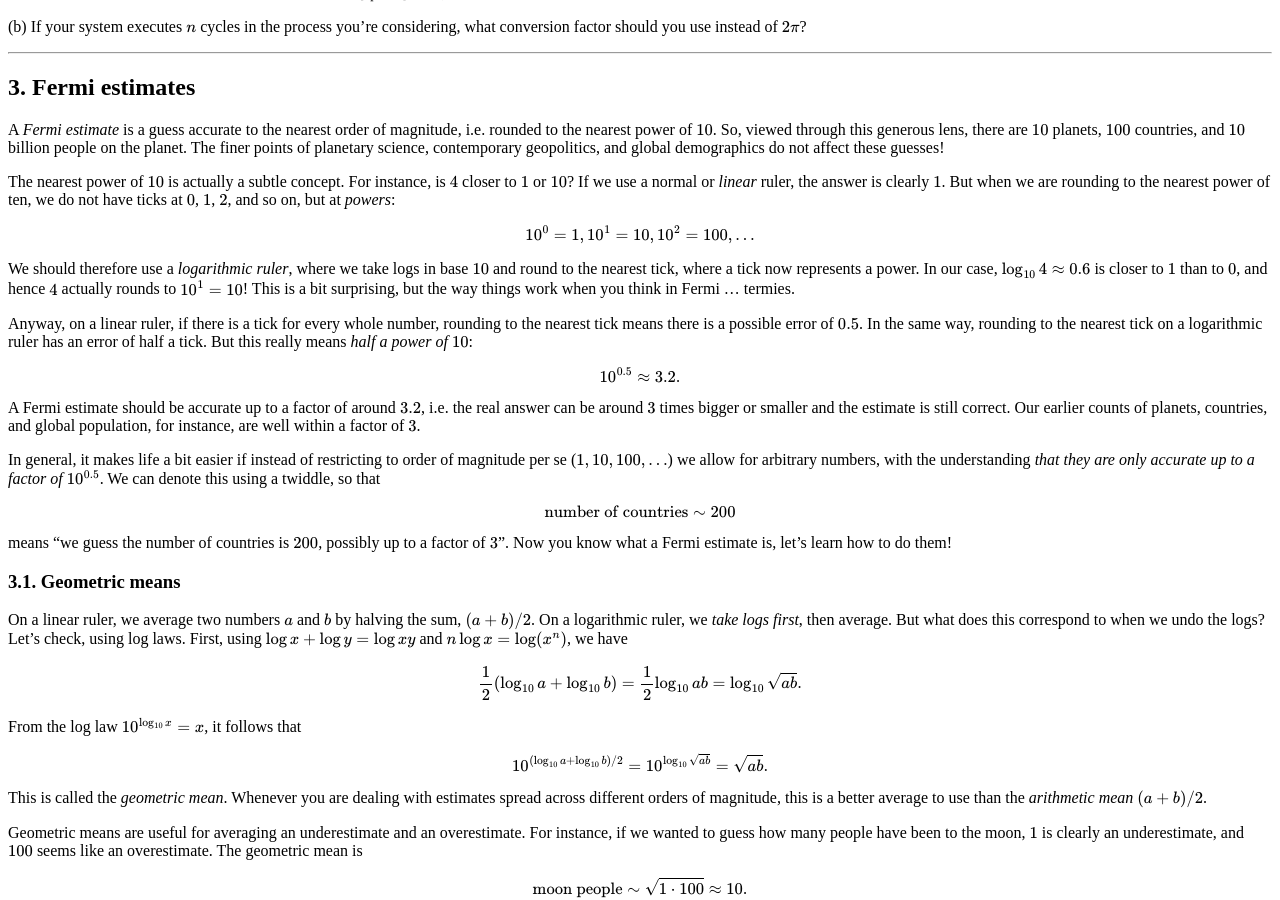
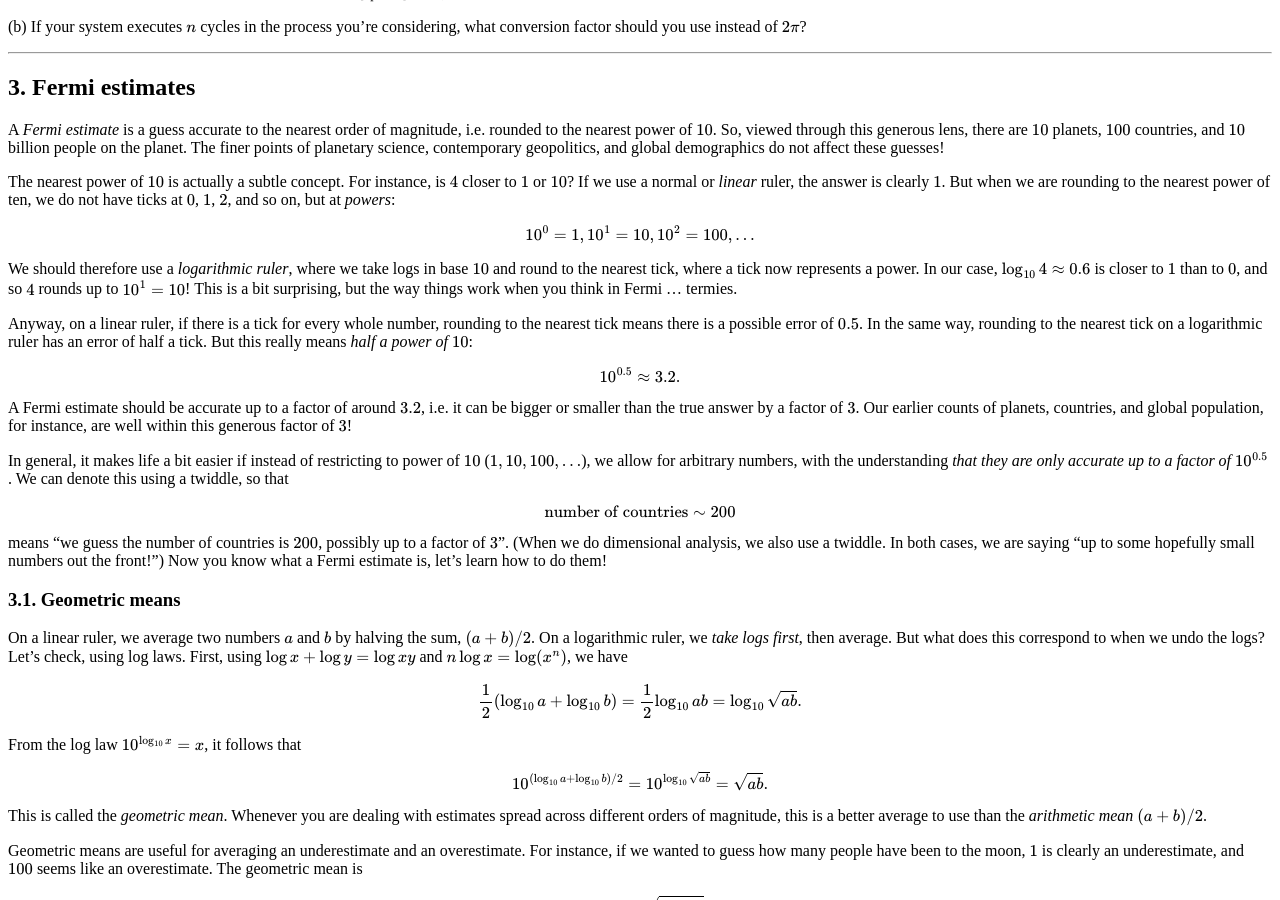
Before and after one commit to hapax/hapax.github.io, a Jekyll site: the page built from assets/simple-physics.md, in a window 1280 px wide and 900 px high, scrolled down 5483 px. Built offline with Jekyll 4.4.1, drawn with Linux system fonts in a browser that asks for light colours; our own code applies the rules of GitHub Pages for plain Markdown files; formulas are drawn with MathJax 3; a script that is not in the unit is left out.

Commit message:
Update simple-physics.md

```diff
--- a/assets/simple-physics.md
+++ b/assets/simple-physics.md
@@ -574,7 +574,7 @@ We should therefore use a *logarithmic ruler*, where we take logs in
 base $10$ and round to the nearest tick, where a tick now represents a
 power.
 In our case, $\log_{10}4 \approx 0.6$ is closer to $1$ than to $0$,
-and hence $4$ actually rounds to $10^1 = 10$!
+and so $4$ rounds up to $10^1 = 10$!
 This is a bit surprising, but the way things work when you think in
 Fermi ... termies.
 
@@ -588,14 +588,14 @@ $$
 10^{0.5} \approx 3.2.
 $$
 
-A Fermi estimate should be accurate up to a factor of around $3.2$,
-i.e. the real answer can be around $3$ times bigger or smaller and the
-estimate is still correct.
+A Fermi estimate should be accurate up to a factor of around
+$3.2$, i.e. it can be bigger or smaller than the true answer by a
+factor of $3$.
 Our earlier counts of planets, countries, and global population, for
-instance, are well within a factor of $3$.
+instance, are well within this generous factor of $3$!
 
 In general, it makes life a bit easier if instead of restricting to
-order of magnitude per se ($1, 10, 100, \ldots$) we allow for
+power of $10$ ($1, 10, 100, \ldots$), we allow for
 arbitrary numbers, with the understanding *that they are only accurate
 up to a factor of* $10^{0.5}$.
 We can denote this using a twiddle, so that
@@ -606,6 +606,8 @@ $$
 
 means "we guess the number of countries is $200$, possibly up to a
 factor of $3$".
+(When we do dimensional analysis, we also use a twiddle.
+In both cases, we are saying "up to some hopefully small numbers out the front!")
 Now you know what a Fermi estimate is, let's learn how to do them!
 
 ### 3.1. Geometric means<a id="sec-3-1" name="sec-3-1"></a>
```
